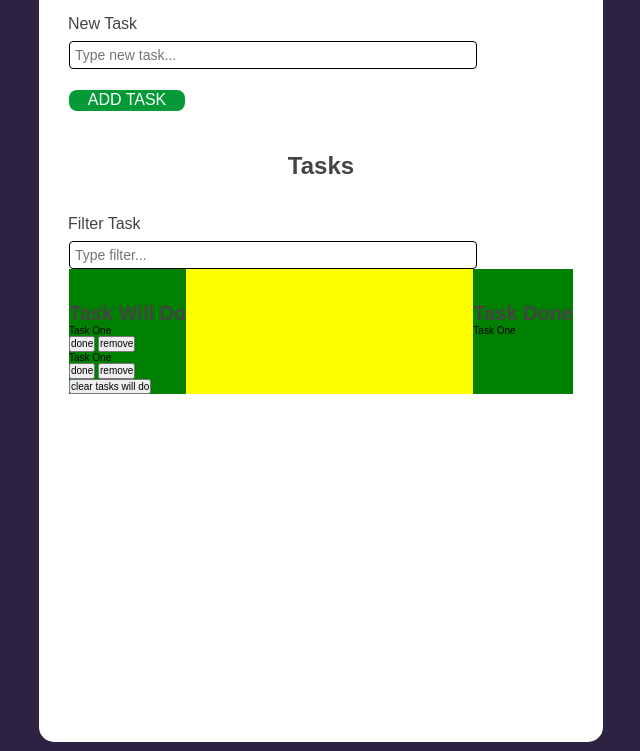
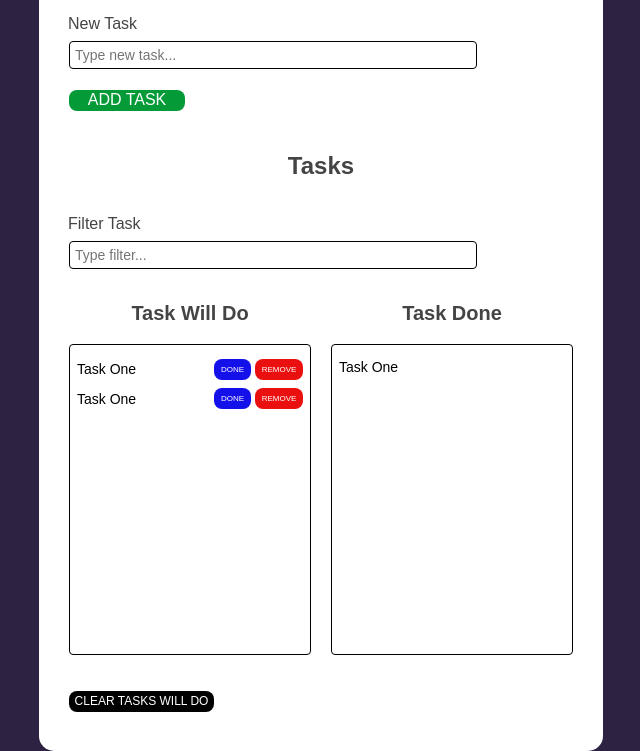
Before and after one commit to DariuszOkonski/js-task-list, a website: page index.html in a window 1280 px wide. Shown: the part 84-835 px from the top of the page, without its empty margins (319-959 px from the left). Drawn offline with nearby package versions, Linux system fonts and the light colour scheme.

Commit message:
add styles cloumns at file indes.scss

```diff
--- a/sass/_index.scss
+++ b/sass/_index.scss
@@ -45,28 +45,59 @@ body {
     &__input {
       @include task-input;
     }
+
+    // &__btn-done {}
+
   }
 
   .task-columns {
-    background-color: yellow;
     width: 50.4rem;
     margin: 0 auto;
+    margin-top: 3.3rem;
 
     display: flex;
     justify-content: space-between;
 
     .columns {
-      background-color: green;
+      flex-basis: 24.2rem;
 
       &__tasks {
-        @include task-header(2rem, 3.3rem);
+        @include task-header(2rem, 0rem);
       }
 
       &__items {
         list-style: none;
+        width: 100%;
+        max-width: 24.2rem;
+        min-height: 31.1rem;
+        border: 1px solid black;
+        border-radius: 0.4rem;
+        margin-top: 1.9rem;
+        padding: 1.4rem 0.7rem;
       }
 
-      &__item {}
+      &__item {
+        display: flex;
+        align-items: center;
+        justify-content: space-between;
+
+        font-size: 1.4rem;
+        margin-bottom: 0.8rem;
+
+        .btns {
+          &__btn-done {
+            @include btn(3.7rem, 2.1rem, $btn-blue, $btn-font-color, 0.8rem, 0.8rem, 0rem, 0rem);
+          }
+
+          &__btn-remove {
+            @include btn(4.8rem, 2.1rem, $btn-red, $btn-font-color, 0.8rem, 0.8rem, 0rem, 0rem);
+          }
+        }
+      }
+
+      &__btn {
+        @include btn(14.5rem, 2.1rem, $btn-black, $btn-font-color, 0.8rem, 1.2rem, 0rem, 3.6rem, 3.9rem);
+      }
     }
   }
 }
```
Also changed, not shown: css/style.css, 1 other file.
